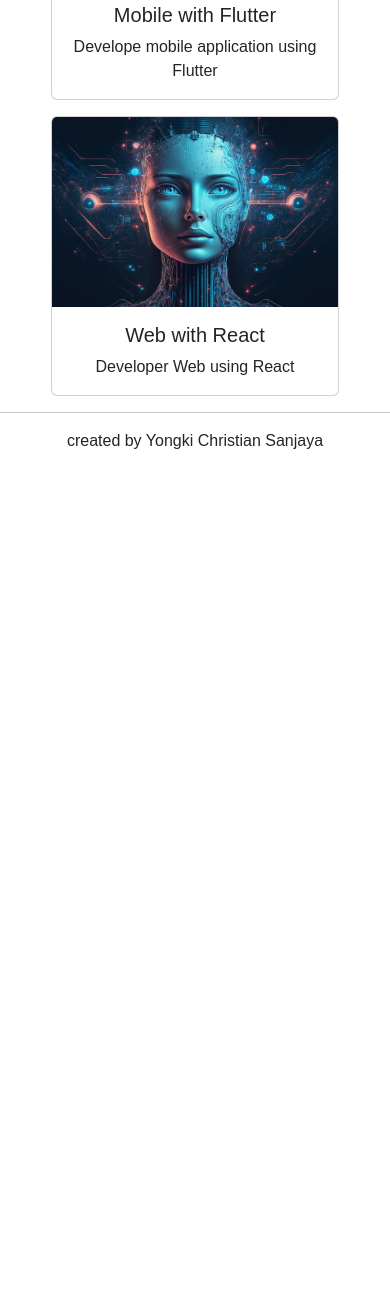
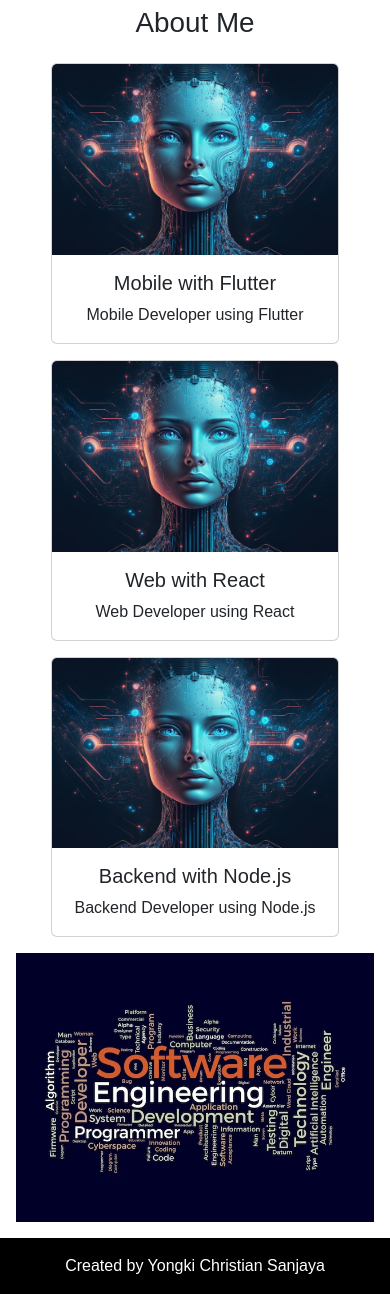
Before and after one commit to revou-trial-SE/28-nov-assignment-yongki51, a plain HTML site: page index.html in a window 390 px wide. Shown: the part 643-1937 px from the top of the page. Before the commit the page ends 1112 px from the top, so only its background shows below. Drawn offline with nearby package versions, Linux system fonts and the light colour scheme.

Commit message:
add image

```diff
--- a/index.html
+++ b/index.html
@@ -15,8 +15,8 @@
   <body>
     <nav class="navbar fixed-top bg-body-tertiary">
       <div class="container-fluid">
-        <a class="navbar-brand" href="#">Home</a>
-        <a class="navbar-brand" href="#">About Me</a>
+        <a class="navbar-brand" href="#heroSection">Home</a>
+        <a class="navbar-brand" href="#aboutMe">About Me</a>
         <a
           class="navbar-brand"
           href="https://www.linkedin.com/in/yongki-christian-sanjaya-a91b6911b"
@@ -25,31 +25,47 @@
         >
       </div>
     </nav>
-    <header class="hero-image">
+    <header class="hero-image" id="heroSection">
       <div class="hero-text p-2 rounded">
         <h1 class="hero-text--font-size">Yongki Christian Sanjaya</h1>
         <p>Software Engineer</p>
       </div>
     </header>
-    <main class="d-flex justify-content-evenly">
+    <main>
+      <section class="about-me" id="aboutMe">
+        <h1 class="text-center mt-3">About Me</h1>
+        <article class="about-me__article1 d-flex justify-content-evenly">
           <div class="card mt-3 text-center" style="width: 18rem">
             <img src="assets/card.jpeg" class="card-img-top" alt="..." />
             <div class="card-body">
               <h5 class="card-title">Mobile with Flutter</h5>
-          <p class="card-text">Develope mobile application using Flutter</p>
+              <p class="card-text">Mobile Developer using Flutter</p>
+            </div>
+          </div>
+          <div class="card mt-3 mx-2 text-center" style="width: 18rem">
+            <img src="assets/card.jpeg" class="card-img-top" alt="..." />
+            <div class="card-body">
+              <h5 class="card-title">Web with React</h5>
+              <p class="card-text">Web Developer using React</p>
             </div>
           </div>
           <div class="card mt-3 text-center" style="width: 18rem">
             <img src="assets/card.jpeg" class="card-img-top" alt="..." />
             <div class="card-body">
-          <h5 class="card-title">Web with React</h5>
-          <p class="card-text">Developer Web using React</p>
+              <h5 class="card-title">Backend with Node.js</h5>
+              <p class="card-text">Backend Developer using Node.js</p>
             </div>
           </div>
+        </article>
+        <article class="text-center mt-3 mx-3 about-me__article2">
+          <img width="100%" src="assets/software.jpg" alt="" />
+        </article>
+      </section>
     </main>
-    <hr />
-    <footer class="text-center pb-3">
-      created by Yongki Christian Sanjaya
+    <footer class="text-center mt-3 py-3 footer--bg-color">
+      <span class="footer-text--font-color">
+        Created by Yongki Christian Sanjaya
+      </span>
     </footer>
   </body>
 </html>
--- a/style/style.css
+++ b/style/style.css
@@ -6,8 +6,9 @@ html {
 }
 
 .hero-image {
-  background-image: linear-gradient(rgba(0, 0, 0, 0.5), rgba(0, 0, 0, 0.5)),url("../assets/hero.jpg");
-  height: 50%;
+  background-image: linear-gradient(rgba(0, 0, 0, 0.5), rgba(0, 0, 0, 0.5)),
+    url("../assets/hero.jpg");
+  height: 75%;
   background-position: center;
   background-repeat: no-repeat;
   background-size: cover;
@@ -43,10 +44,18 @@ html {
   color: white;
 }
 
+.footer--bg-color{
+  background-color: black;
+}
+
+.footer-text--font-color{
+  color: white;
+}
+
 @media only screen and (max-width: 600px) {
-    main{
-        display: flex;
-        flex-direction: column;
-        align-items: center;
-    }
+  .about-me__article1 {
+    display: flex;
+    flex-direction: column;
+    align-items: center;
+  }
 }
```
Also changed, not shown: assets/software.jpg (added). Lines whose indentation alone changed are shown as unchanged.
